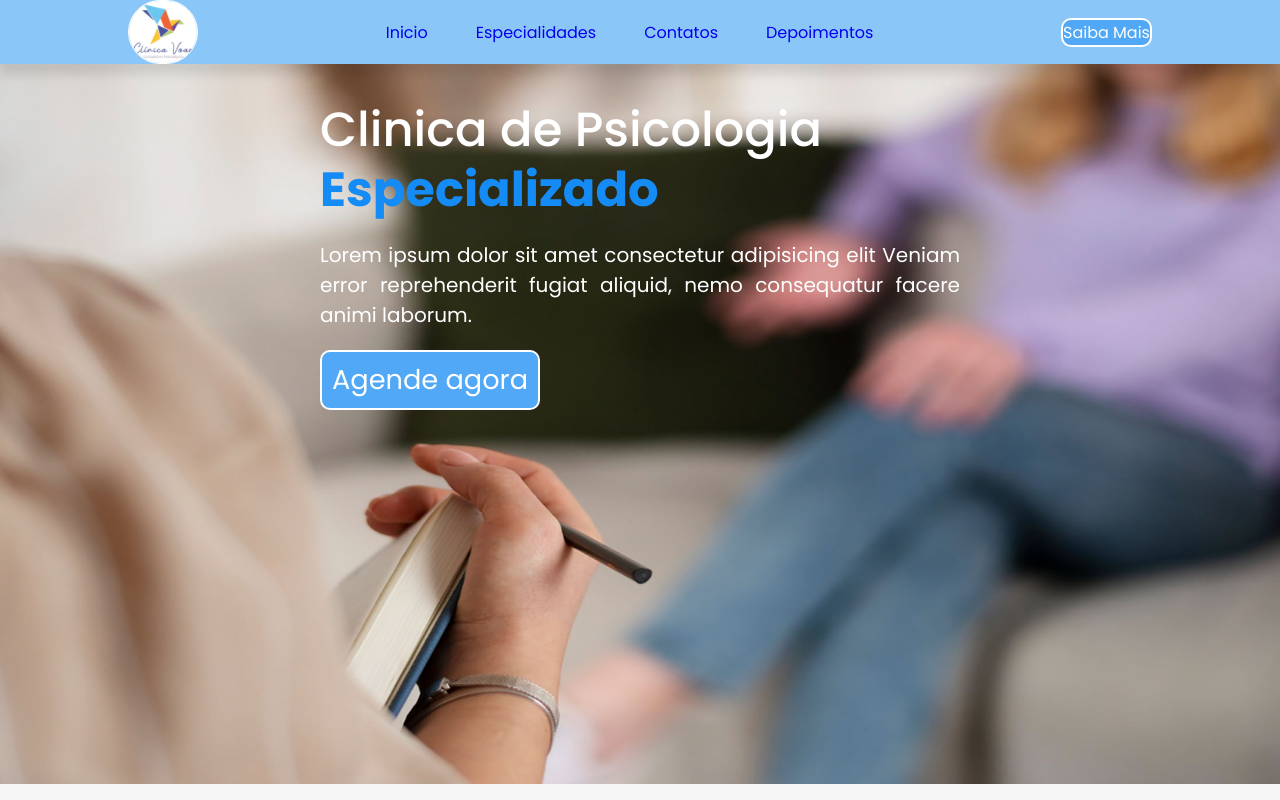
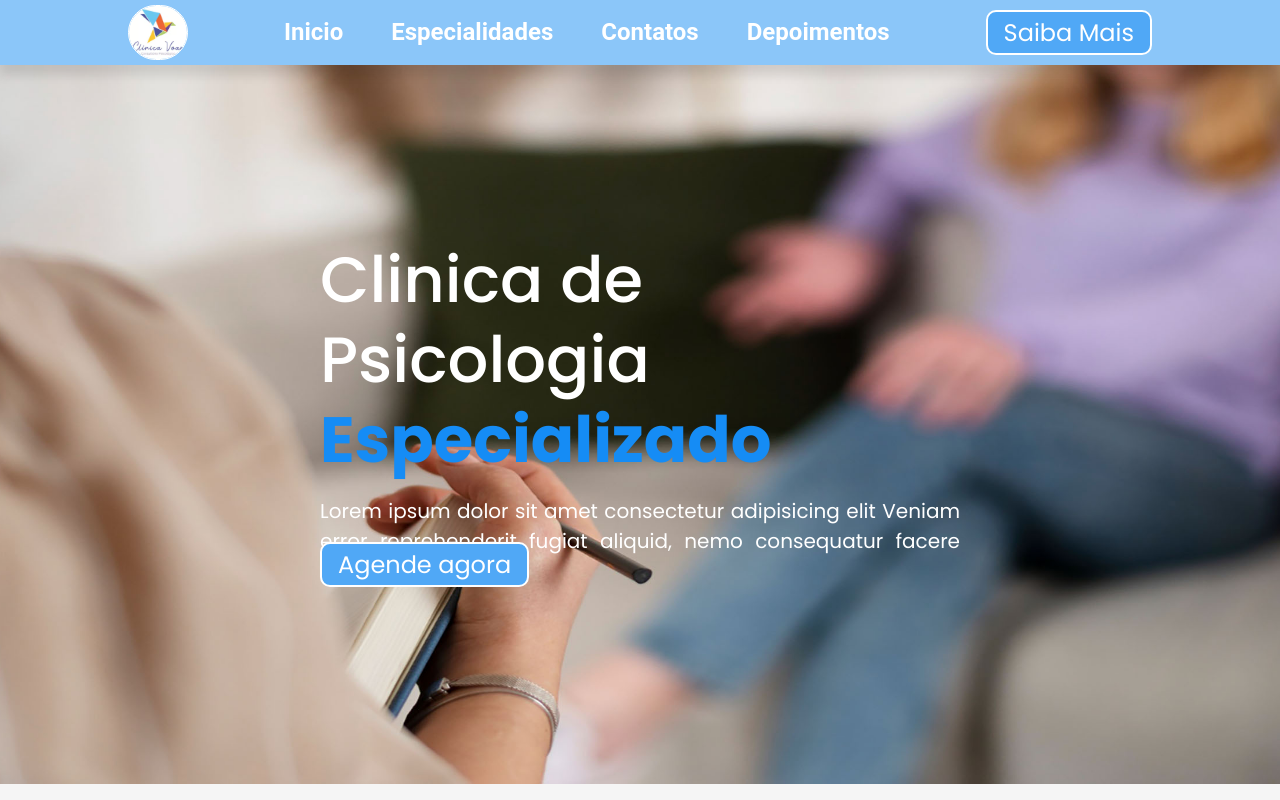
Before and after one commit to arthurobs542/projeto-clinica-psicologo, a plain HTML site: page index.html in a window 1280 px wide. Shown: the top 800 px of the page. Drawn offline with nearby package versions, Linux system fonts and the light colour scheme.

Commit message:
mudei a header

```diff
--- a/index.html
+++ b/index.html
@@ -42,7 +42,6 @@
     <!-- SECTION HERO -->
 
     <section class="hero-site" id="hero">
-      <div class="interface">
       <div class="txt-hero">
         <h1>Clinica de Psicologia <span>Especializado</span></h1>
         <p>
@@ -50,7 +49,6 @@
           reprehenderit fugiat aliquid, nemo consequatur facere animi laborum.
         </p>
         <a href="#"><button>Agende agora</button></a>
-        </div>
       </div>
     </section>
 
--- a/src/style.css
+++ b/src/style.css
@@ -9,9 +9,10 @@ body {
   background-color: rgba(165, 196, 205, 0.635);
 }
 
-header .btn-contato button,
-.hero-site .txt-hero button {
-  font-size: 16px;
+header .btn-contato a button,
+.hero-site .txt-hero a button {
+  font-size: 1.5rem;
+  padding: 0.2rem 1rem;
   background-color: rgb(80, 168, 246);
   border: 2px solid white;
   cursor: pointer;
@@ -20,8 +21,8 @@ header .btn-contato button,
   color: white;
 }
 
-header .btn-contato button:hover,
-.hero-site .txt-hero button:hover {
+header .btn-contato a button:hover,
+.hero-site .txt-hero a button:hover {
   background-color: rgb(21, 140, 245);
   color: rgba(0, 0, 0, 0.611);
   border: 2px solid rgba(0, 0, 0, 0.141);
@@ -45,9 +46,11 @@ header {
 }
 
 #logo {
-  width: 70px;
+  cursor: pointer;
+  width: 60px;
   border: 1px solid white;
   border-radius: 50px;
+  margin: 5px 0;
 }
 
 header nav ul {
@@ -61,8 +64,20 @@ header nav ul li {
 }
 
 header nav ul li a {
+  font-size: 1.5rem;
+  font-family: "Roboto", sans-serif;
+  color: #fff;
+  transition: 0.2s;
+  font-weight: 600;
   text-decoration: none;
 }
+
+header nav ul li a:hover {
+  font-size: 1.6rem;
+  color: rgb(21, 140, 245);
+  border-bottom: 2px solid rgb(21, 140, 245);
+}
+
 /* ________________________ */
 
 /* estilo hero */
@@ -76,20 +91,23 @@ section.hero-site {
   color: #fff;
 }
 
-.hero-site .interface {
+.hero-site {
   display: flex;
   justify-content: center;
   height: 100%;
 }
 
 .hero-site .txt-hero {
-  padding-top: 100px;
+  padding-top: 15rem;
+  display: flex;
+  flex-direction: column;
+  gap: 1rem;
   width: 50%;
 }
 
 .hero-site .txt-hero h1 {
-  font-size: 3rem;
-  line-height: 60px;
+  font-size: 4rem;
+  line-height: 5rem;
   color: white;
   font-weight: 500;
 }
@@ -104,21 +122,11 @@ section.hero-site {
   color: rgb(255, 255, 255);
   font-size: 20px;
   text-align: justify;
-  margin-top: 20px;
 }
 
-.hero-site .txt-hero button {
-  width: 220px;
-  height: 60px;
-  font-size: 1.7rem;
-  margin-top: 20px;
-  /* background-color: rgb(80, 168, 246);
-  border: 2px solid white;
-  cursor: pointer;
-  transition: 0.5s;
-  border-radius: 10px;
-  color: white;
-   */
+.hero-site .txt-hero a {
+  margin-top: -4rem;
+  font-size: 2rem;
 }
 
 /* estilo especialidades */
```
Lines whose indentation alone changed are shown as unchanged.
